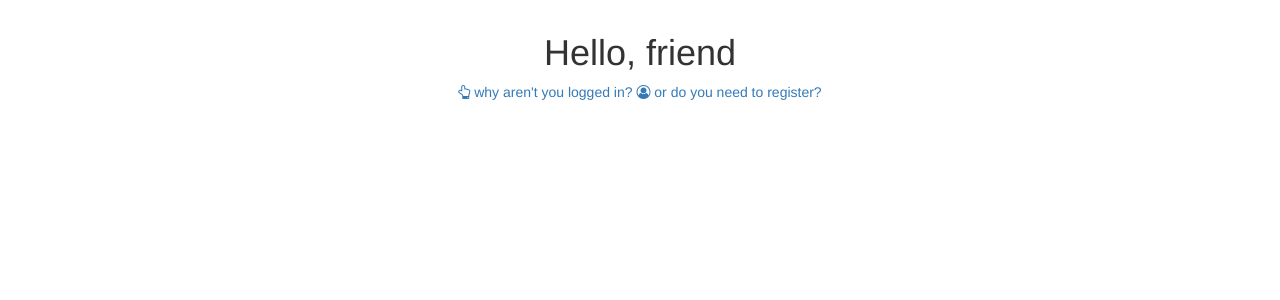
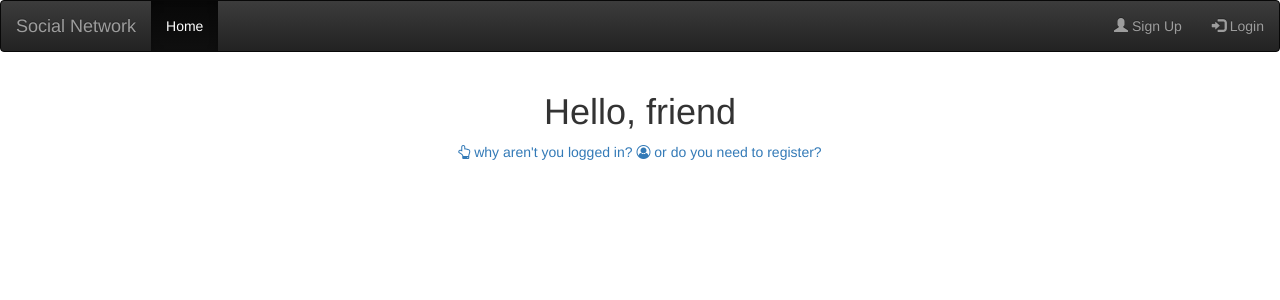
Before and after one commit to Askanio234/flask_social_network, a Flask app: page / in a window 1280 px wide. Shown: the top 300 px of the page. Run offline with Flask 2, Linux system fonts and the light colour scheme; parts of the project's set-up code (start-up, migrations or seed data) failed here and were passed over; some libraries are stand-ins or nearby versions.

Commit message:
Add a navbar

```diff
--- a/static/main.css
+++ b/static/main.css
@@ -1,4 +1,3 @@
 body {
     text-align: center;
-    padding-top: 1%;
 }
--- a/templates/base.html
+++ b/templates/base.html
@@ -19,14 +19,27 @@
   </head>
 
   <body>
-
-<!--     <nav class="navbar">
-      <div class="container">
+    <nav class="navbar navbar-inverse">
+      <div class="container-fluid">
         <div class="navbar-header">
-          <a class="navbar-brand" href="/">Что в кино</a>
+          <a class="navbar-brand" href="">Social Network</a>
         </div>
+        <ul class="nav navbar-nav">
+          <li class="active"><a href="{{ url_for('index') }}">Home</a></li>
+          {% if current_user.is_authenticated %}
+          <li><a href="{{ url_for('post') }}"><i class="fa fa-pencil-square" aria-hidden="true"></i> Share your thoughts</a></li>
+          {% endif %}
+        </ul>
+        <ul class="nav navbar-nav navbar-right">
+          {% if current_user.is_authenticated %}
+          <li><a href="{{ url_for('logout') }}"><span class="glyphicon glyphicon-log-out"></span> Logout</a></li>
+          {% else %}
+          <li><a href="{{ url_for('register')}}"><span class="glyphicon glyphicon-user"></span> Sign Up</a></li>
+          <li><a href="{{url_for('login')}}"><span class="glyphicon glyphicon-log-in"></span> Login</a></li>
+          {% endif %}
+        </ul>
       </div>
-    </nav> -->
+    </nav>
     <div class="container">
     {% with messages = get_flashed_messages(with_categories=True) %}
     {% if messages %}
```
Also changed, not shown: templates/post.html (added, +12 -0 lines).
